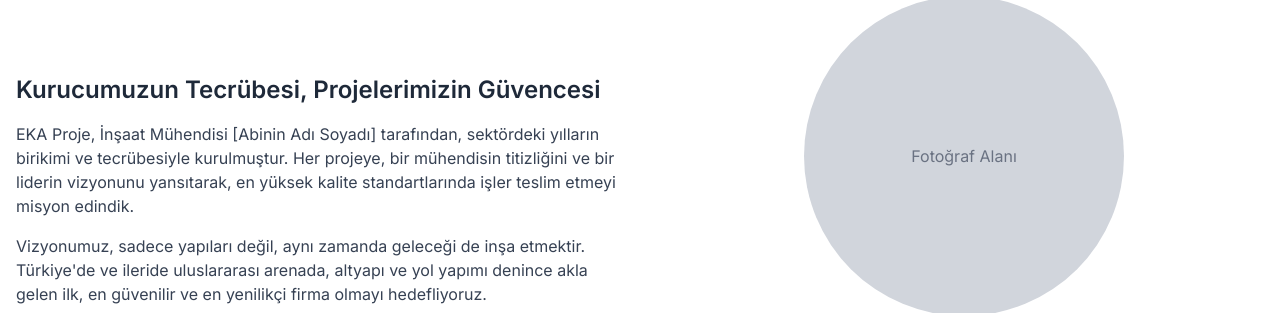
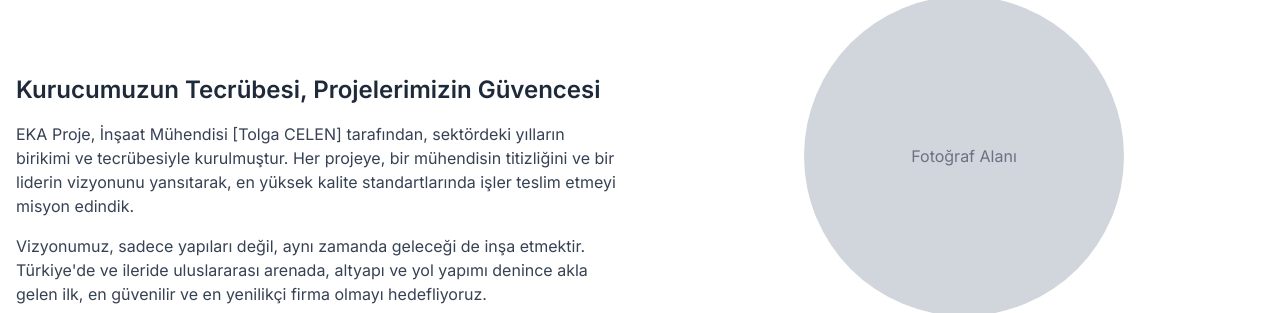
Before and after one commit to trgycln/eka-proje-website, a Next.js app: page /hakkimizda in a window 1280 px wide. Shown: the part 304-617 px from the top of the page. Built offline with nearby package versions, Linux system fonts and the light colour scheme.

Commit message:
Fix: Linting hatası düzeltildi (unescaped entities)

```diff
--- a/src/app/hakkimizda/page.js
+++ b/src/app/hakkimizda/page.js
@@ -9,7 +9,7 @@
       <div className="bg-gray-100 py-12">
         <div className="container mx-auto px-4 text-center">
           <h1 className="text-4xl font-bold text-gray-900">Hakkımızda</h1>
-          <p className="mt-2 text-lg text-gray-600">EKA Proje'nin Temelleri ve Gelecek Vizyonu</p>
+          <p className="mt-2 text-lg text-gray-600">EKA Proje&apos;nin Temelleri ve Gelecek Vizyonu</p>
         </div>
       </div>
 
@@ -20,10 +20,10 @@
           <div>
             <h2 className="text-2xl font-semibold text-gray-800 mb-4">Kurucumuzun Tecrübesi, Projelerimizin Güvencesi</h2>
             <p className="text-gray-700 mb-4">
-              EKA Proje, İnşaat Mühendisi [Abinin Adı Soyadı] tarafından, sektördeki yılların birikimi ve tecrübesiyle kurulmuştur. Her projeye, bir mühendisin titizliğini ve bir liderin vizyonunu yansıtarak, en yüksek kalite standartlarında işler teslim etmeyi misyon edindik.
+              EKA Proje, İnşaat Mühendisi [Tolga CELEN] tarafından, sektördeki yılların birikimi ve tecrübesiyle kurulmuştur. Her projeye, bir mühendisin titizliğini ve bir liderin vizyonunu yansıtarak, en yüksek kalite standartlarında işler teslim etmeyi misyon edindik.
             </p>
             <p className="text-gray-700">
-              Vizyonumuz, sadece yapıları değil, aynı zamanda geleceği de inşa etmektir. Türkiye'de ve ileride uluslararası arenada, altyapı ve yol yapımı denince akla gelen ilk, en güvenilir ve en yenilikçi firma olmayı hedefliyoruz.
+              Vizyonumuz, sadece yapıları değil, aynı zamanda geleceği de inşa etmektir. Türkiye&apos;de ve ileride uluslararası arenada, altyapı ve yol yapımı denince akla gelen ilk, en güvenilir ve en yenilikçi firma olmayı hedefliyoruz.
             </p>
           </div>
 
```
Also changed, not shown: src/.eslintrc.json (added).
